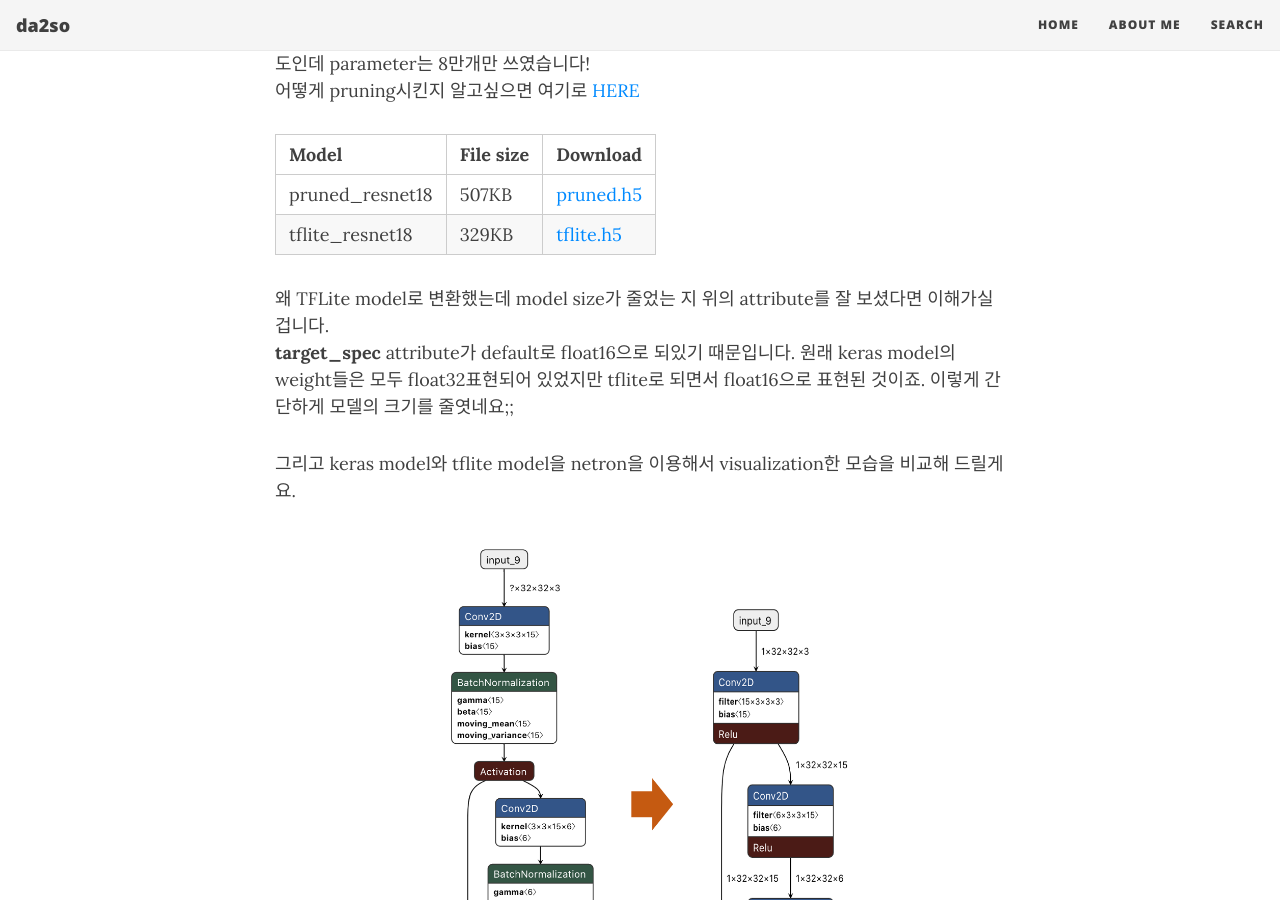
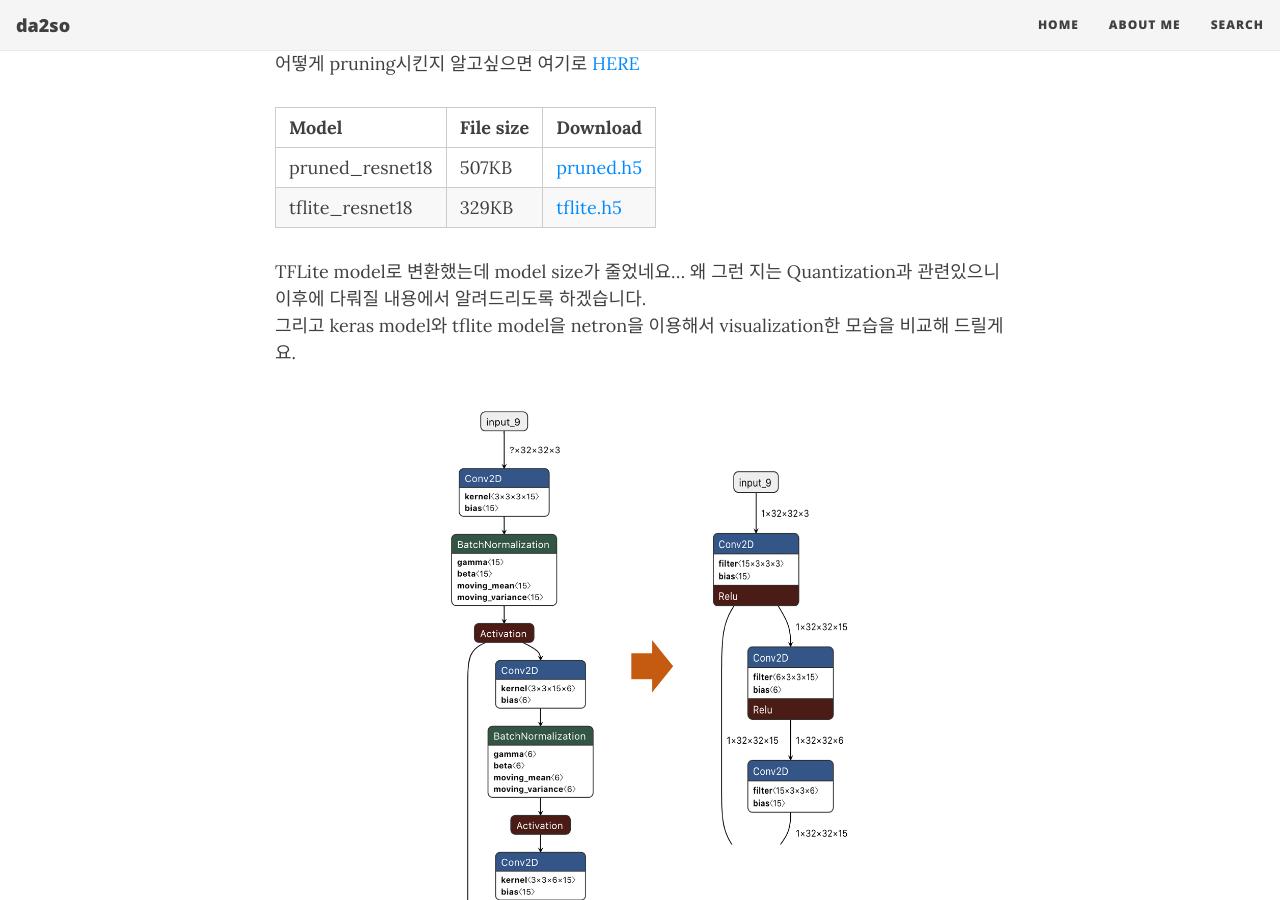
Before and after one commit to da2so/da2so.github.io, a Jekyll site: the page built from _posts/2020-12-23-Master_TFlite.md, in a window 1280 px wide and 900 px high, scrolled down 2124 px. Built offline with Jekyll 4.4.1, drawn with Linux system fonts in a browser that asks for light colours; nearby versions of some CDN libraries.

Commit message:
Update 2020-12-23-Master_TFlite.md

```diff
--- a/_posts/2020-12-23-Master_TFlite.md
+++ b/_posts/2020-12-23-Master_TFlite.md
@@ -26,7 +26,6 @@ thumbnail-img: /assets/thumbnail_img/2020-12-23-Master_TFlite/post.png
 - Attributes
 	- **representative_dataset** : int8 quantization할 때 필요한 데이터셋이라고 일단 생각하세요
 	- **target_spec**: [float32, float16, int8] 중에 어떤 data type(bit)로 표현되는 모델을 출력할지 정함
-		- Default: float16
 	- **inference_input_type**: input layer의 data type
 	- **inference_output_type**: output layer의 data type
 
@@ -68,10 +67,7 @@ def keras2TFlite(model_path):
 |pruned_resnet18|507KB|[pruned.h5](https://drive.google.com/file/d/15fmEkZYk0bvi_9YbsBw5jZELuzoz7gym/view?usp=sharing)|
 |tflite_resnet18|329KB|[tflite.h5](https://drive.google.com/file/d/1IpjGsOwqaqBg3S7RqSxVR3aN0qOF_AMS/view?usp=sharing)|
 
-왜 TFLite model로 변환했는데 model size가 줄었는 지 위의 attribute를 잘 보셨다면 이해가실겁니다.
-**target_spec** attribute가 default로 float16으로 되있기 때문입니다. 원래 keras model의 weight들은 모두 float32표현되어 있었지만 tflite로 되면서 float16으로 표현된 것이죠.
-이렇게 간단하게 모델의 크기를 줄엿네요;;
-
+TFLite model로 변환했는데 model size가 줄었네요... 왜 그런 지는 Quantization과 관련있으니 이후에 다뤄질 내용에서 알려드리도록 하겠습니다.
 그리고 keras model와 tflite model을 netron을 이용해서 visualization한 모습을 비교해 드릴게요.
 
 ![2](https://da2so.github.io/assets/post_img/2020-12-23-Master_TFlite/2.png){: .mx-auto.d-block width="60%" :}
```
